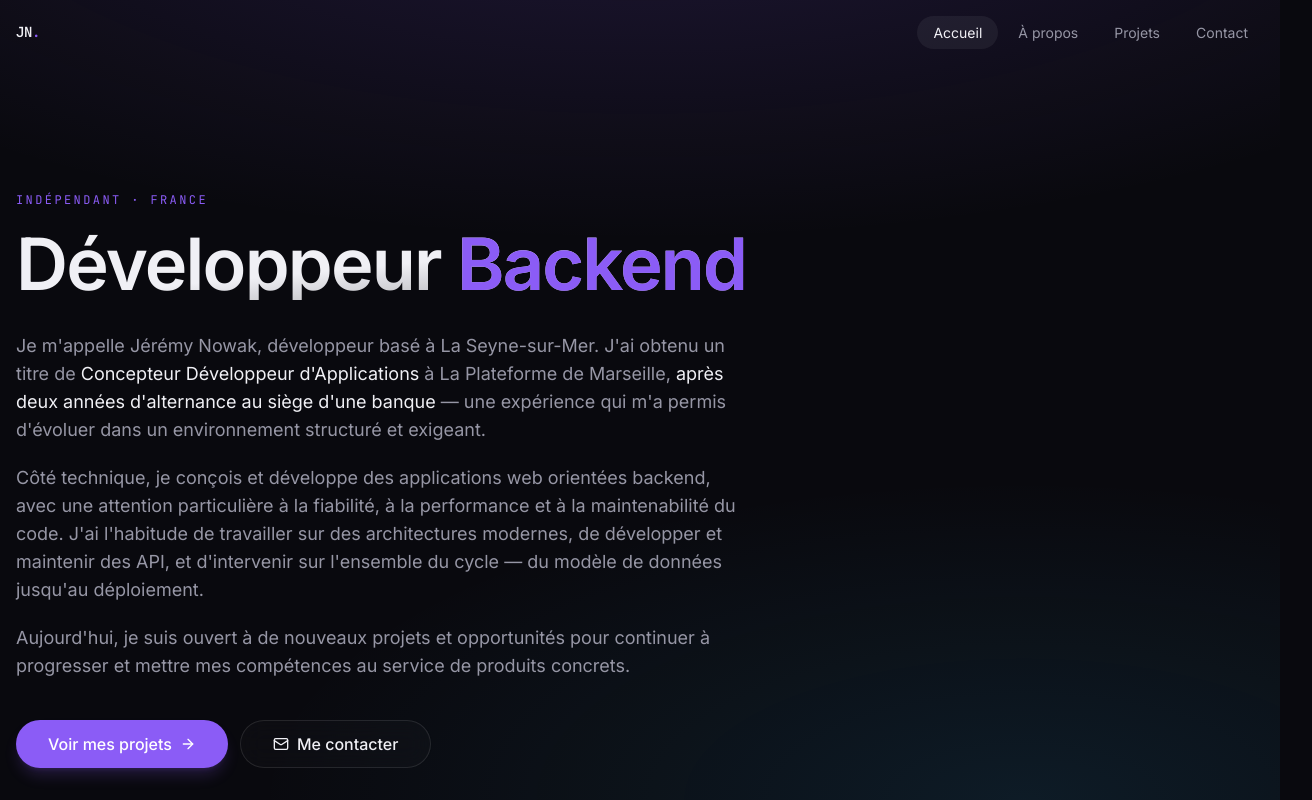
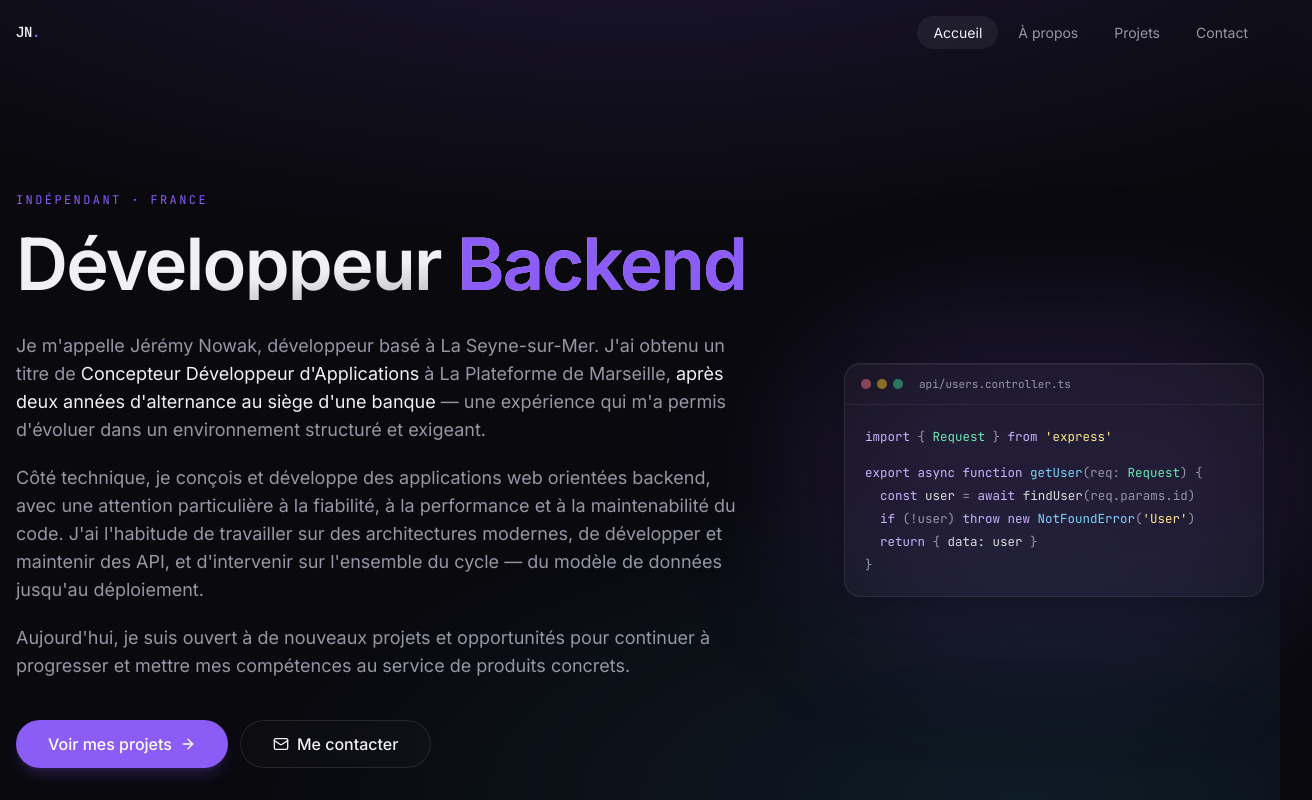
Before and after one commit to jeremy-nowak-pro/Portfolio, a Next.js app: page / in a window 1280 px wide. Shown: the top 800 px of the page, 1312 px wide, since content can reach past the window. Built offline with nearby package versions, Linux system fonts and the light colour scheme.

Commit message:
feature: ajout contenu landing

```diff
--- a/components/home/Hero.tsx
+++ b/components/home/Hero.tsx
@@ -3,6 +3,7 @@
 import { motion } from "framer-motion";
 import { ArrowRight, Mail } from "lucide-react";
 import { Button } from "@/components/ui/Button";
+import { HeroVisual } from "@/components/home/HeroVisual";
 
 const containerVariants = {
   hidden: {},
@@ -21,6 +22,14 @@ const itemVariants = {
 export function Hero() {
   return (
     <section className="relative pt-32 sm:pt-40 lg:pt-48 pb-16 sm:pb-24">
+      {/*
+        Layout responsive :
+        - Mobile / tablette : une seule colonne, le visuel est masqué.
+        - lg+ : deux colonnes — texte à gauche (souple), visuel à droite (max 420px).
+        Le visuel a sa propre animation d'entrée (cf. HeroVisual), donc on n'inclut
+        pas dans le motion stagger pour garder un rythme indépendant.
+      */}
+      <div className="grid lg:grid-cols-[1fr_minmax(0,420px)] gap-10 lg:gap-16 items-center">
       <motion.div
         variants={containerVariants}
         initial="hidden"
@@ -99,6 +108,12 @@ export function Hero() {
           </Button>
         </motion.div>
       </motion.div>
+
+        {/* Visuel — masqué sur mobile/tablette pour ne pas alourdir la page */}
+        <div className="hidden lg:block">
+          <HeroVisual />
+        </div>
+      </div>
     </section>
   );
 }
--- /dev/null
+++ b/components/home/HeroVisual.tsx
@@ -0,0 +1,99 @@
+"use client";
+
+import { motion } from "framer-motion";
+
+/**
+ * Visuel de droite du Hero — mock d'un éditeur de code en glassmorphism.
+ * Choix design :
+ *  - Pas d'animation en boucle (sobriété demandée).
+ *  - Une seule entrée discrète (fade + slide depuis la droite).
+ *  - Halo violet diffus en arrière-plan pour ancrer la carte dans le thème.
+ *  - Coloration syntaxique inline avec les tons accent du site (violet / emerald / sky / amber).
+ */
+export function HeroVisual() {
+  return (
+    <motion.div
+      initial={{ opacity: 0, x: 24 }}
+      animate={{ opacity: 1, x: 0 }}
+      transition={{ duration: 0.8, delay: 0.5, ease: [0.22, 1, 0.36, 1] }}
+      className="relative w-full"
+      aria-hidden
+    >
+      {/* Halo violet diffus derrière la carte */}
+      <div
+        className="absolute -inset-12 bg-accent/15 blur-3xl rounded-full -z-10"
+        aria-hidden
+      />
+
+      {/* Carte glassmorphism */}
+      <div className="glass rounded-2xl overflow-hidden">
+        {/* En-tête type IDE : 3 ronds + nom de fichier */}
+        <div className="flex items-center gap-2 px-4 py-3 border-b border-white/[0.06]">
+          <div className="flex gap-1.5">
+            <span className="h-2.5 w-2.5 rounded-full bg-rose-400/50" />
+            <span className="h-2.5 w-2.5 rounded-full bg-amber-400/50" />
+            <span className="h-2.5 w-2.5 rounded-full bg-emerald-400/50" />
+          </div>
+          <span className="ml-2 font-mono text-[11px] text-muted">
+            api/users.controller.ts
+          </span>
+        </div>
+
+        {/* Snippet stylisé — backend TypeScript classique */}
+        <pre className="px-5 py-5 font-mono text-[12.5px] leading-[1.85] text-foreground/90 overflow-hidden">
+          <code>
+            <div>
+              <span className="text-violet-300">import</span>
+              <span className="text-muted">{" { "}</span>
+              <span className="text-emerald-300">Request</span>
+              <span className="text-muted">{" } "}</span>
+              <span className="text-violet-300">from</span>{" "}
+              <span className="text-amber-200">{"'express'"}</span>
+            </div>
+
+            <div className="h-3" aria-hidden />
+
+            <div>
+              <span className="text-violet-300">export async function</span>{" "}
+              <span className="text-sky-300">getUser</span>
+              <span className="text-muted">(req: </span>
+              <span className="text-emerald-300">Request</span>
+              <span className="text-muted">) {"{"}</span>
+            </div>
+
+            <div>
+              <span className="text-muted">{"  "}</span>
+              <span className="text-violet-300">const</span> user{" "}
+              <span className="text-muted">=</span>{" "}
+              <span className="text-violet-300">await</span>{" "}
+              <span>findUser</span>
+              <span className="text-muted">(req.params.id)</span>
+            </div>
+
+            <div>
+              <span className="text-muted">{"  "}</span>
+              <span className="text-violet-300">if</span>
+              <span className="text-muted"> (!user) </span>
+              <span className="text-violet-300">throw new</span>{" "}
+              <span className="text-sky-300">NotFoundError</span>
+              <span className="text-muted">(</span>
+              <span className="text-amber-200">{"'User'"}</span>
+              <span className="text-muted">)</span>
+            </div>
+
+            <div>
+              <span className="text-muted">{"  "}</span>
+              <span className="text-violet-300">return</span>
+              <span className="text-muted">{" { "}</span>data: user
+              <span className="text-muted">{" }"}</span>
+            </div>
+
+            <div>
+              <span className="text-muted">{"}"}</span>
+            </div>
+          </code>
+        </pre>
+      </div>
+    </motion.div>
+  );
+}
```
